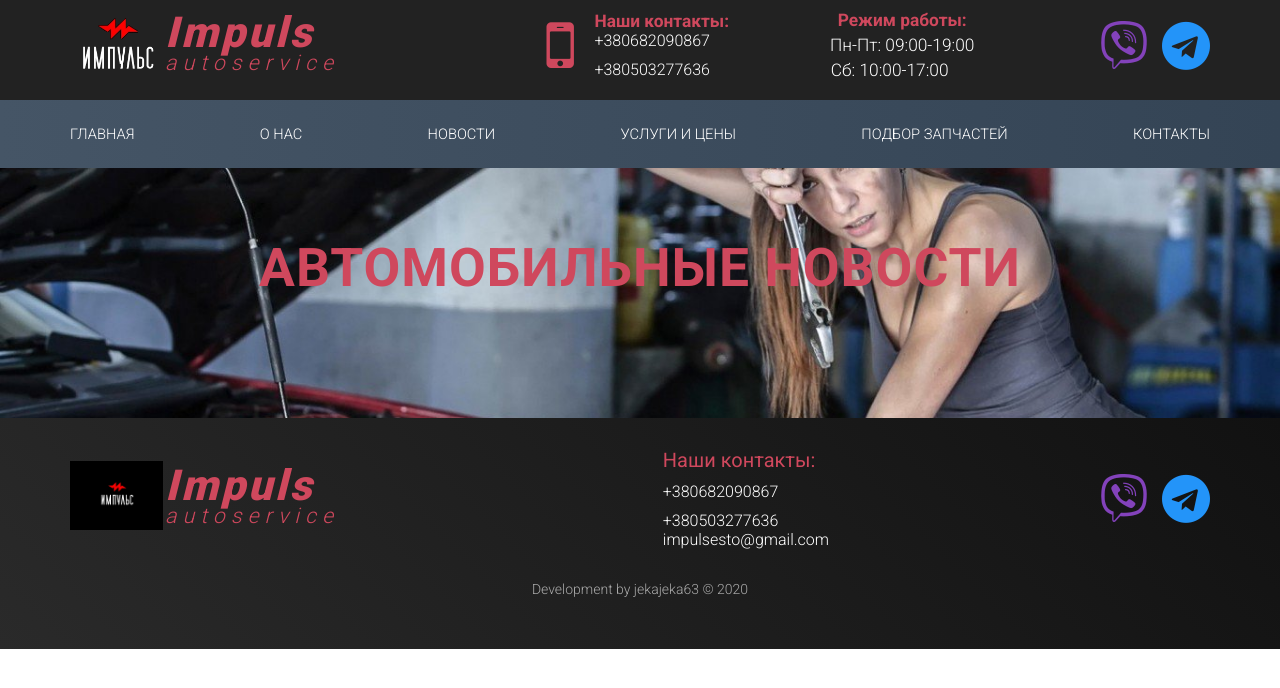
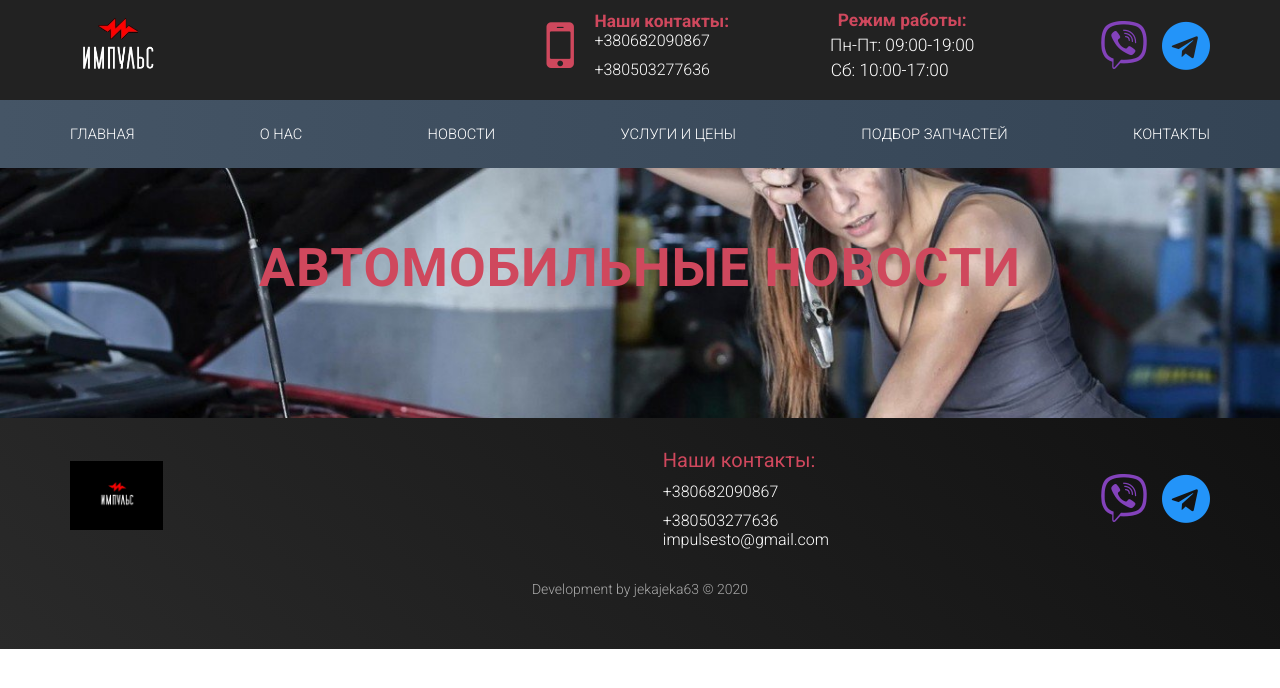
Before and after one commit to EwgenyKuzmenko/ivan, a Django app: page /news/ in a window 1280 px wide. Shown: the top 688 px of the page. Run offline with Django 3.2, Linux system fonts and the light colour scheme; data that the repository does not hold is empty; parts of the project's set-up code (start-up, migrations or seed data) failed here and were passed over; some libraries are stand-ins or nearby versions.

Commit message:
Дизайн

```diff
--- a/templates/about.html
+++ b/templates/about.html
@@ -40,7 +40,7 @@
 			<section class="container flex">
 				<div class="logo">
 					<a href="/" style="background: url({% static 'img/logo.png' %})no-repeat center left/50%">
-						<p>Impuls<br><span>autoservice</span></p>
+{#						<p>Impuls<br><span>autoservice</span></p>#}
 					</a>
 				</div>
 				<div class="mob">
@@ -107,7 +107,7 @@
 			<section class="container flex">
 				<div class="footer-logo logo">
 					<a href="./" style="background: url({% static 'img/logo.jpg' %})no-repeat center left/50%">
-						<p>Impuls<br><span>autoservice</span></p>
+{#						<p>Impuls<br><span>autoservice</span></p>#}
 					</a>
 				</div>
 				<div class="number">
--- a/templates/contacts.html
+++ b/templates/contacts.html
@@ -40,7 +40,7 @@
 			<section class="container flex">
 				<div class="logo">
 					<a href="/" style="background: url({% static 'img/logo.png' %})no-repeat center left/50%">
-						<p>Impuls<br><span>autoservice</span></p>
+{#						<p>Impuls<br><span>autoservice</span></p>#}
 					</a>
 				</div>
 				<div class="mob">
@@ -131,7 +131,7 @@
 			<section class="container flex">
 				<div class="footer-logo logo">
 					<a href="./" style="background: url({% static 'img/logo.jpg' %})no-repeat center left/50%">
-						<p>Impuls<br><span>autoservice</span></p>
+{#						<p>Impuls<br><span>autoservice</span></p>#}
 					</a>
 				</div>
 				<div class="number">
--- a/templates/index.html
+++ b/templates/index.html
@@ -191,7 +191,7 @@
 			<section class="container flex">
 				<div class="footer-logo logo">
 					<a href="./" style="background: url({% static 'img/logo.jpg' %})no-repeat center left/50%">
-						<p>Impuls<br><span>autoservice</span></p>
+{#						<p>Impuls<br><span>autoservice</span></p>#}
 					</a>
 				</div>
 				<div class="number">
--- a/templates/news.html
+++ b/templates/news.html
@@ -40,7 +40,7 @@
 			<section class="container flex">
 				<div class="logo">
 					<a href="/" style="background: url({% static 'img/logo.png' %})no-repeat center left/50%">
-						<p>Impuls<br><span>autoservice</span></p>
+{#						<p>Impuls<br><span>autoservice</span></p>#}
 					</a>
 				</div>
 				<div class="mob">
@@ -108,7 +108,7 @@
 			<section class="container flex">
 				<div class="footer-logo logo">
 					<a href="./" style="background: url({% static 'img/logo.jpg' %})no-repeat center left/50%">
-						<p>Impuls<br><span>autoservice</span></p>
+{#						<p>Impuls<br><span>autoservice</span></p>#}
 					</a>
 				</div>
 				<div class="number">
--- a/templates/prices.html
+++ b/templates/prices.html
@@ -38,7 +38,7 @@
 			<section class="container flex">
 				<div class="logo">
 					<a href="/" style="background: url({% static 'img/logo.png' %})no-repeat center left/50%">
-						<p>Impuls<br><span>autoservice</span></p>
+{#						<p>Impuls<br><span>autoservice</span></p>#}
 					</a>
 				</div>
 				<div class="mob">
@@ -113,7 +113,7 @@
 			<section class="container flex">
 				<div class="footer-logo logo">
 					<a href="./" style="background: url({% static 'img/logo.jpg' %})no-repeat center left/50%">
-						<p>Impuls<br><span>autoservice</span></p>
+{#						<p>Impuls<br><span>autoservice</span></p>#}
 					</a>
 				</div>
 				<div class="number">
--- a/templates/search.html
+++ b/templates/search.html
@@ -40,7 +40,7 @@
 			<section class="container flex">
 				<div class="logo">
 					<a href="/" style="background: url({% static 'img/logo.png' %})no-repeat center left/50%">
-						<p>Impuls<br><span>autoservice</span></p>
+{#						<p>Impuls<br><span>autoservice</span></p>#}
 					</a>
 				</div>
 				<div class="mob">
@@ -134,7 +134,7 @@
 			<section class="container flex">
 				<div class="footer-logo logo">
 					<a href="./" style="background: url({% static 'img/logo.jpg' %})no-repeat center left/50%">
-						<p>Impuls<br><span>autoservice</span></p>
+{#						<p>Impuls<br><span>autoservice</span></p>#}
 					</a>
 				</div>
 				<div class="number">
```
